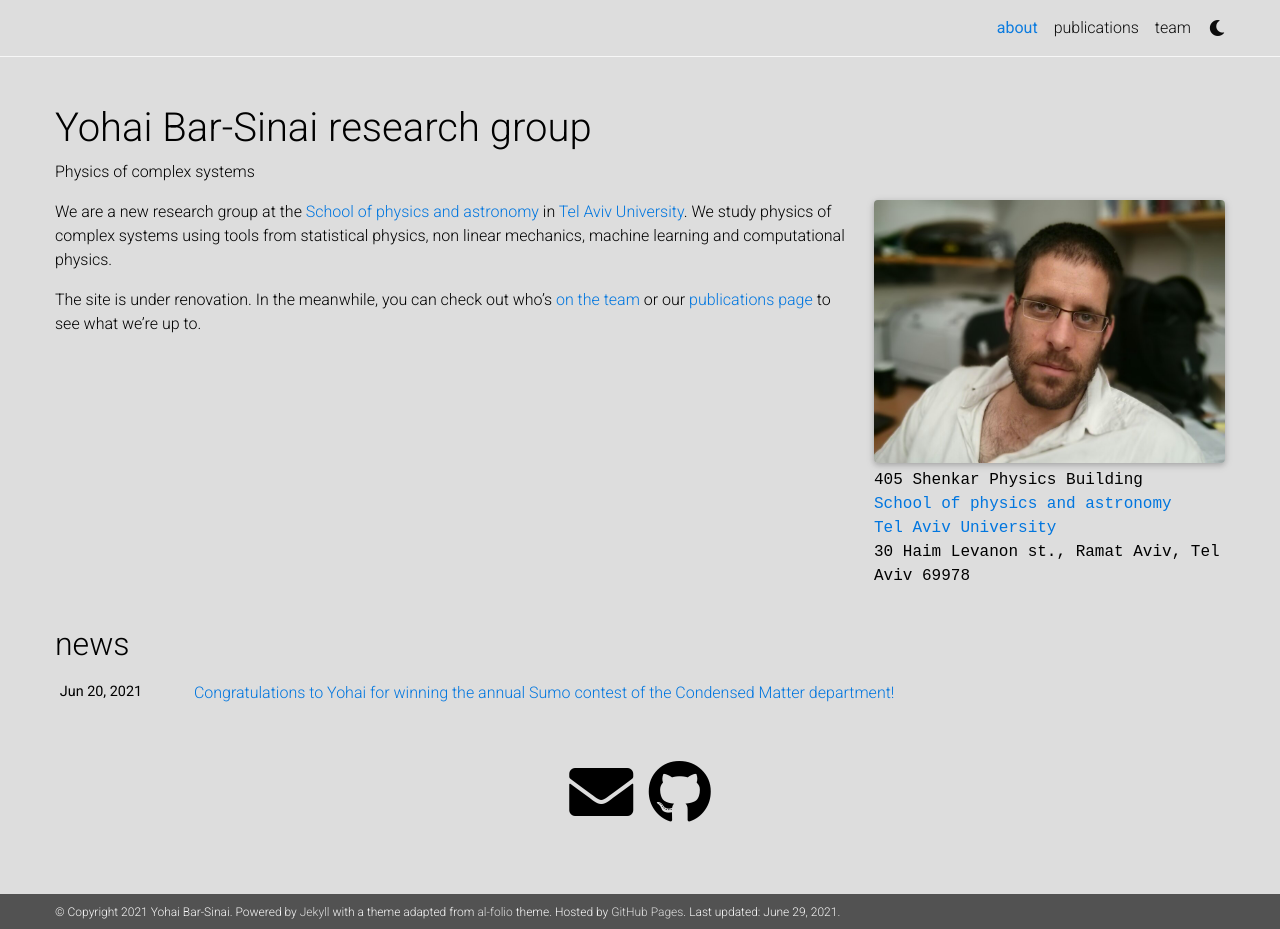
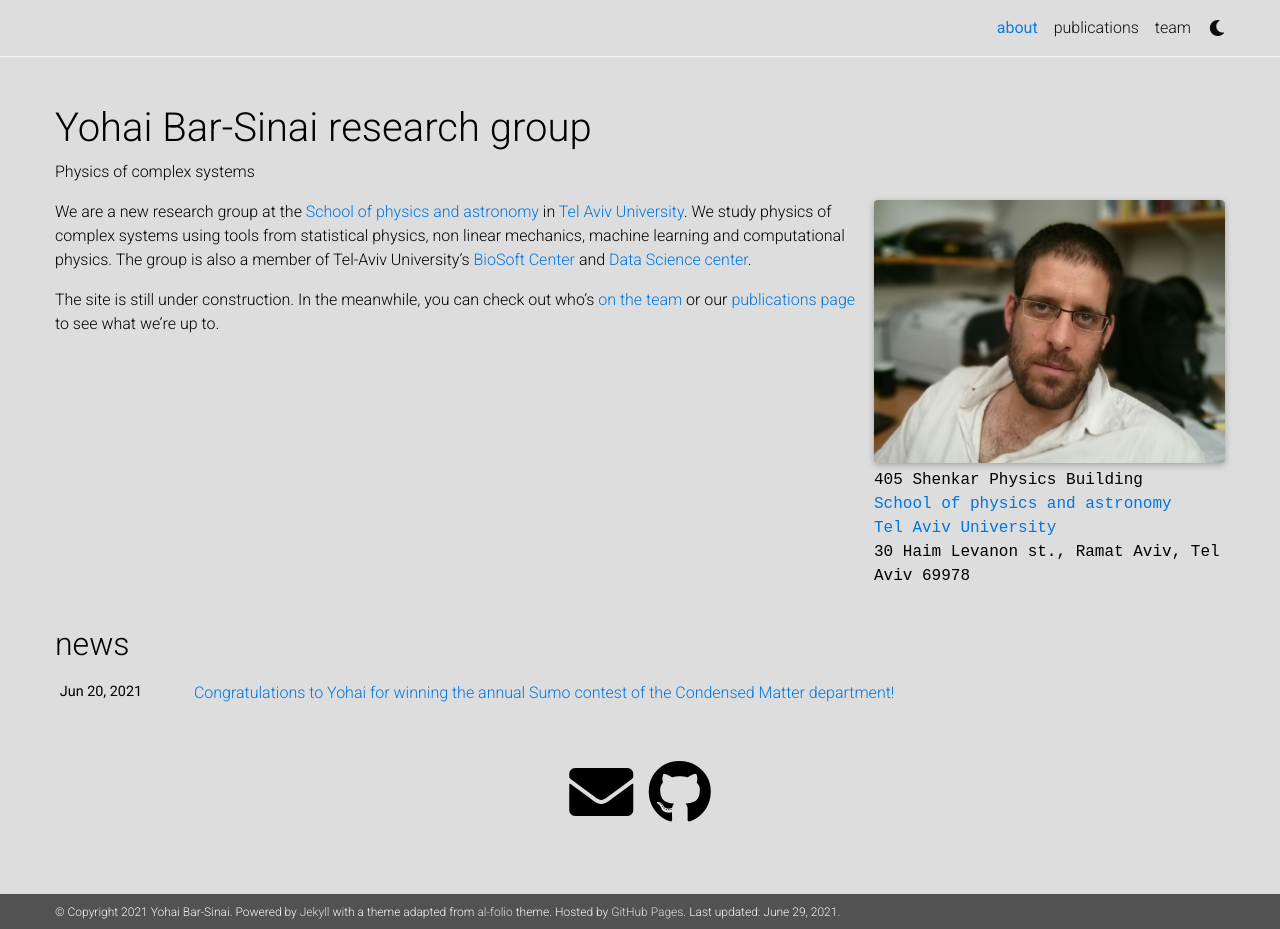
Before and after one commit to yohai/old_jekyll_website, a Jekyll site: the page built from _pages/about.md, in a window 1280 px wide and 929 px high. Built offline with Jekyll 4.4.1, drawn with Linux system fonts in a browser that asks for light colours; nearby versions of some CDN libraries; comment, search, counter and statistics services are not loaded; a style sheet for code colours, icons or effects is not loaded.

Commit message:
bio update

```diff
--- a/_data/team_members.yml
+++ b/_data/team_members.yml
@@ -7,6 +7,7 @@
               "BA, Physics+Math, Hebrew University, 2008"]
   info: >
     I mostly hang around the other people making sure they're not too productive.
+    Since September 2019 I'm also a visitng professor in Google Research, Tel Aviv.
 
 - name: Théo Jules
   title: Postdoctoral fellow
--- a/_pages/about.md
+++ b/_pages/about.md
@@ -18,9 +18,9 @@ selected_papers: false # includes a list of papers marked as "selected={true}"
 social: true  # includes social icons at the bottom of the page
 ---
 
-We are a new research group at the [School of physics and astronomy](https://physics.tau.ac.il) in [Tel Aviv University](https://www.tau.ac.il). We study physics of complex systems using tools from statistical physics, non linear mechanics, machine learning and computational physics.
+We are a new research group at the [School of physics and astronomy](https://physics.tau.ac.il) in [Tel Aviv University](https://www.tau.ac.il). We study physics of complex systems using tools from statistical physics, non linear mechanics, machine learning and computational physics. The group is also a member of Tel-Aviv University's [BioSoft Center](https://www.biosoft.sites.tau.ac.il/) and [Data Science center](https://datascience.tau.ac.il/).
 
-The site is under renovation. In the meanwhile, you can check out who's [on the team](./group) or our [publications page](./publications) to see what we're up to.
+The site is still under construction. In the meanwhile, you can check out who's [on the team](./group) or our [publications page](./publications) to see what we're up to.
 
 <!-- Link to your social media connections, too. This theme is set up to use [Font Awesome icons](http://fortawesome.github.io/Font-Awesome/){:target="\_blank"} and [Academicons](https://jpswalsh.github.io/academicons/){:target="\_blank"}, like the ones below. Add your Facebook, Twitter, LinkedIn, Google Scholar, or just disable all of them.
  -->
```
Also changed, not shown: assets/img/shachaf.png.
